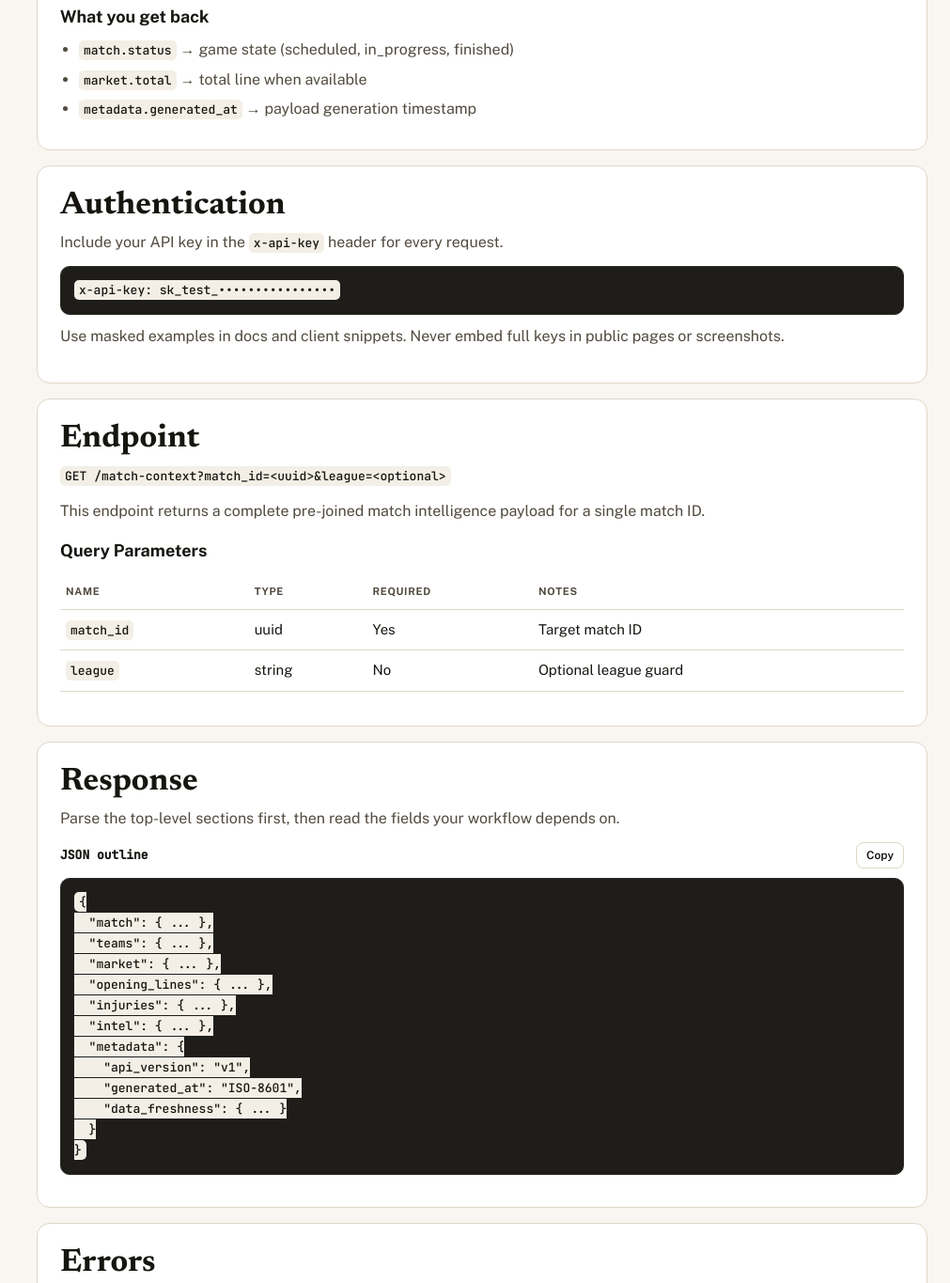
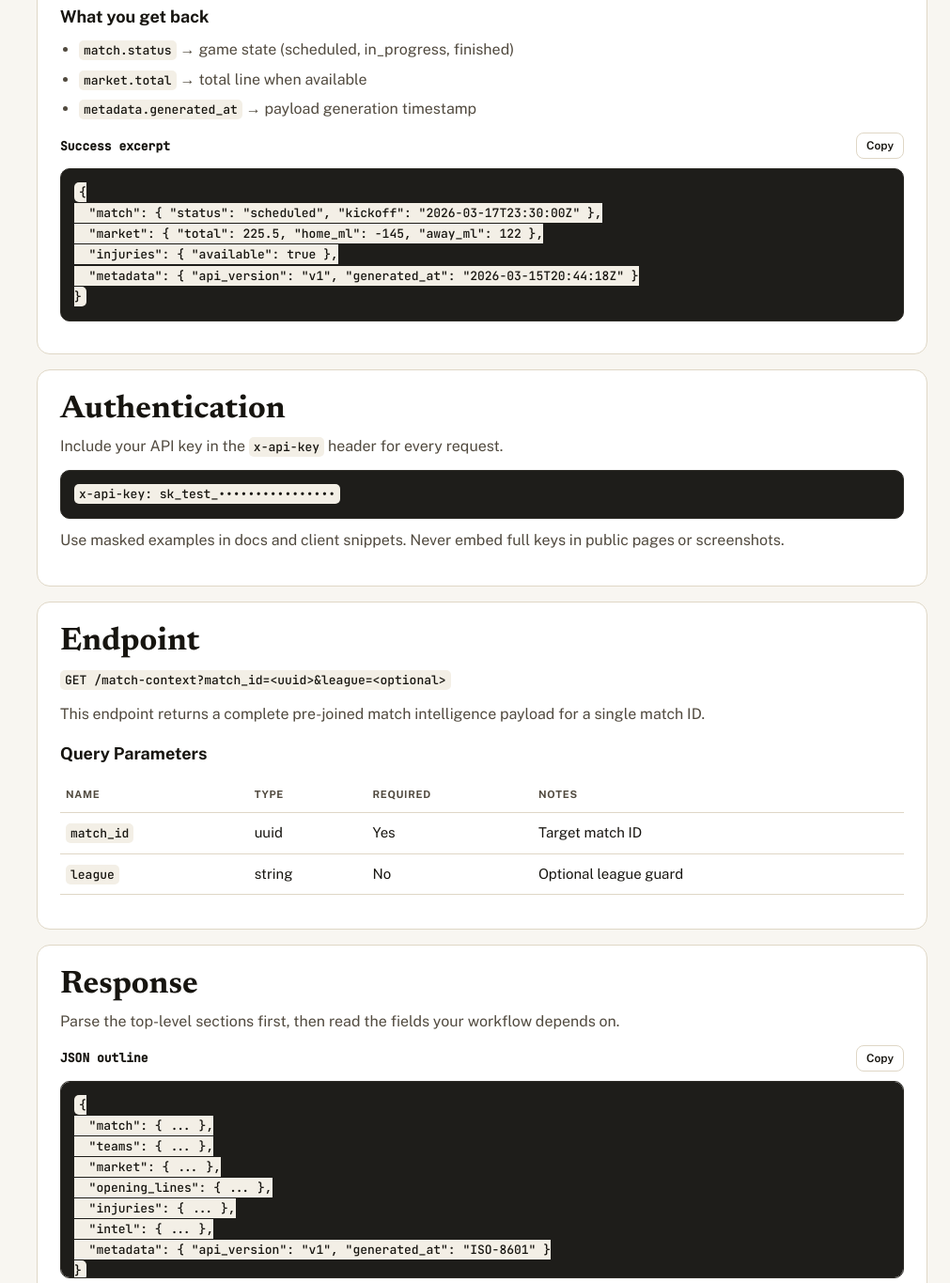
Before and after one commit to Kfarkye/sportsync-api, a plain HTML site: page docs/index.html in a window 1280 px wide. Shown: the part 1093-2458 px from the top of the page at 94% size, without its empty margins (269-1280 px from the left). Drawn offline with nearby package versions, Linux system fonts and the light colour scheme.

Commit message:
docs: final polish pass for quickstart and response pacing

```diff
--- a/docs/index.html
+++ b/docs/index.html
@@ -49,20 +49,20 @@
       border: 1px solid var(--border);
       border-radius: 14px;
       background: var(--panel);
-      padding: 16px;
+      padding: 14px;
     }
 
     .sidebar h1 {
       font-family: var(--display);
-      font-size: 32px;
+      font-size: 30px;
       line-height: 1.04;
-      margin-bottom: 8px;
+      margin-bottom: 6px;
     }
 
     .sidebar p {
       color: var(--muted);
-      font-size: 14px;
-      margin-bottom: 14px;
+      font-size: 13px;
+      margin-bottom: 10px;
     }
 
     .sidebar nav {
@@ -205,6 +205,10 @@
       color: #f6f2e9;
     }
 
+    .compact-example {
+      max-height: 210px;
+    }
+
     .callout {
       border: 1px solid var(--border);
       border-left: 4px solid var(--accent);
@@ -341,6 +345,13 @@
           <li><code>market.total</code> → total line when available</li>
           <li><code>metadata.generated_at</code> → payload generation timestamp</li>
         </ul>
+        <div class="copy-wrap"><strong class="mono">Success excerpt</strong><button class="copy-btn" data-copy="json_success">Copy</button></div>
+        <pre id="json_success"><code>{
+  "match": { "status": "scheduled", "kickoff": "2026-03-17T23:30:00Z" },
+  "market": { "total": 225.5, "home_ml": -145, "away_ml": 122 },
+  "injuries": { "available": true },
+  "metadata": { "api_version": "v1", "generated_at": "2026-03-15T20:44:18Z" }
+}</code></pre>
       </section>
 
       <section id="auth">
@@ -368,18 +379,14 @@
         <h2>Response</h2>
         <p>Parse the top-level sections first, then read the fields your workflow depends on.</p>
         <div class="copy-wrap"><strong class="mono">JSON outline</strong><button class="copy-btn" data-copy="json_outline">Copy</button></div>
-        <pre id="json_outline"><code>{
+        <pre id="json_outline" class="compact-example"><code>{
   "match": { ... },
   "teams": { ... },
   "market": { ... },
   "opening_lines": { ... },
   "injuries": { ... },
   "intel": { ... },
-  "metadata": {
-    "api_version": "v1",
-    "generated_at": "ISO-8601",
-    "data_freshness": { ... }
-  }
+  "metadata": { "api_version": "v1", "generated_at": "ISO-8601" }
 }</code></pre>
       </section>
 
```
